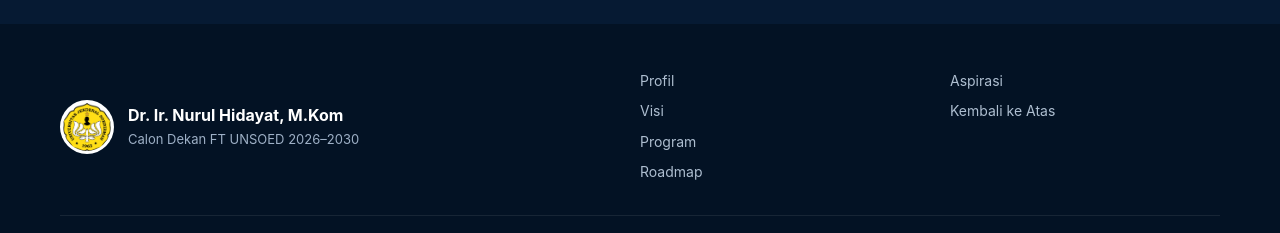
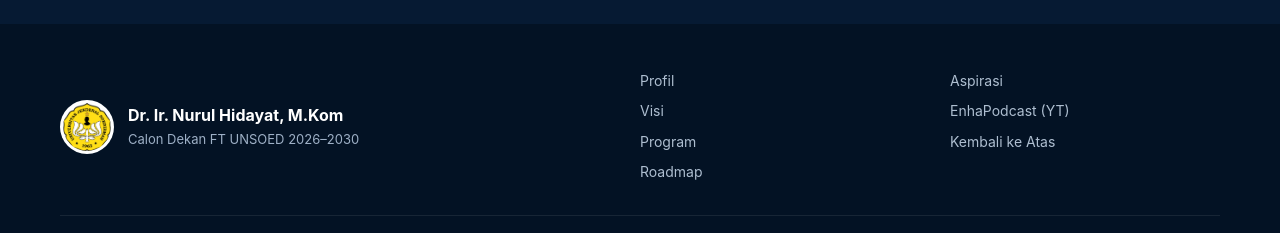
Before and after one commit to kukur-galer2025/Kampanye-Enha, a Next.js app: page / in a window 1280 px wide. Shown: the part 9658-9891 px from the top of the page. Built offline with nearby package versions, Linux system fonts and the light colour scheme; no server answers.

Commit message:
Add EnhaPodcast YouTube link to footer

```diff
--- a/src/app/(main)/page.js
+++ b/src/app/(main)/page.js
@@ -337,7 +337,11 @@ export default function KampanyePage() {
             </div>
           </div>
           <div><a href="#profil">Profil</a><a href="#visi">Visi</a><a href="#program">Program</a><a href="#roadmap">Roadmap</a></div>
-          <div><a href="#aspirasi">Aspirasi</a><a href="#top">Kembali ke Atas</a></div>
+          <div>
+            <a href="#aspirasi">Aspirasi</a>
+            <a href="https://youtube.com/@enhapodcast?si=Q9eP-2Ma38egbbGT" target="_blank" rel="noopener noreferrer">EnhaPodcast (YT)</a>
+            <a href="#top">Kembali ke Atas</a>
+          </div>
         </div>
         <div className="container footer-bottom">Website ini merupakan media penyampaian gagasan, visi, program, dan aspirasi dalam proses pencalonan Dekan Fakultas Teknik UNSOED periode 2026–2030. Identitas institusi digunakan untuk konteks akademik dan perlu mengikuti ketentuan resmi universitas.</div>
       </footer>
```
